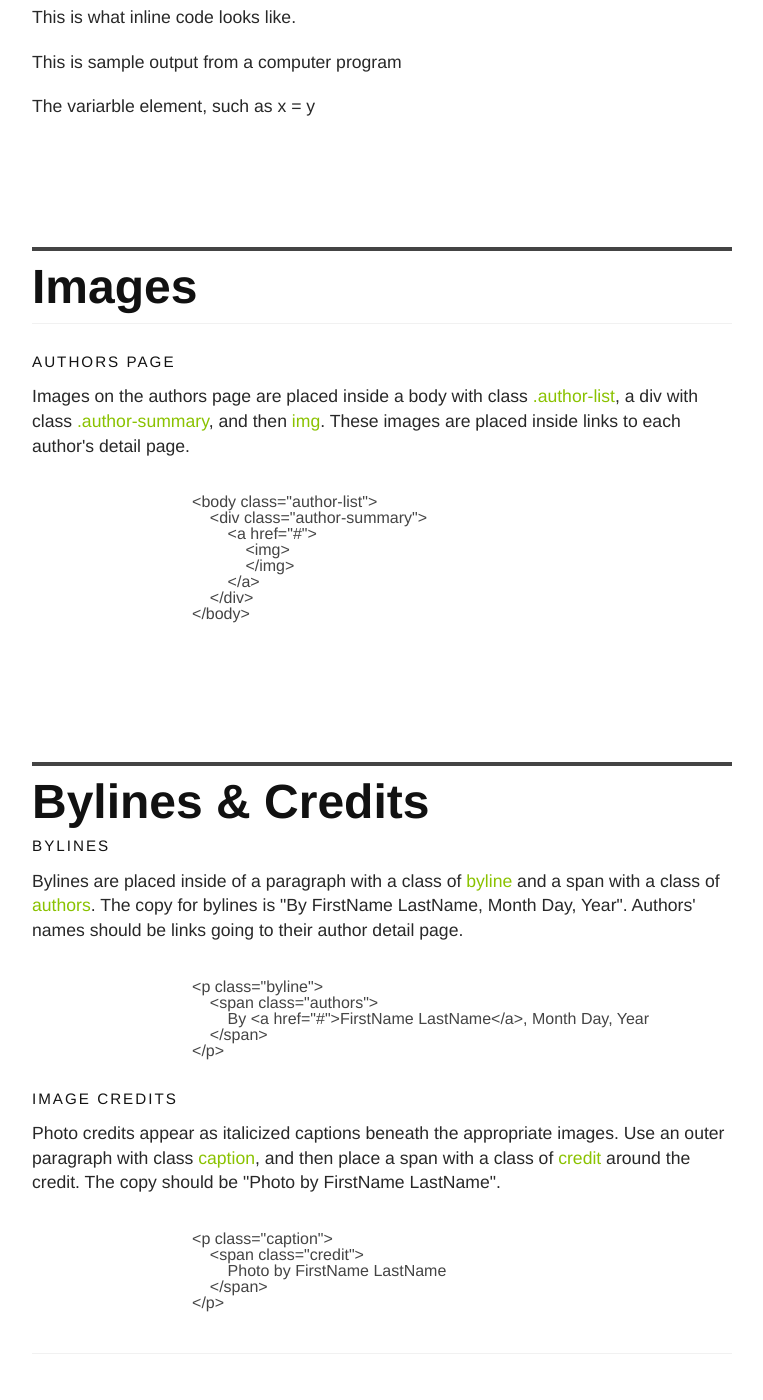
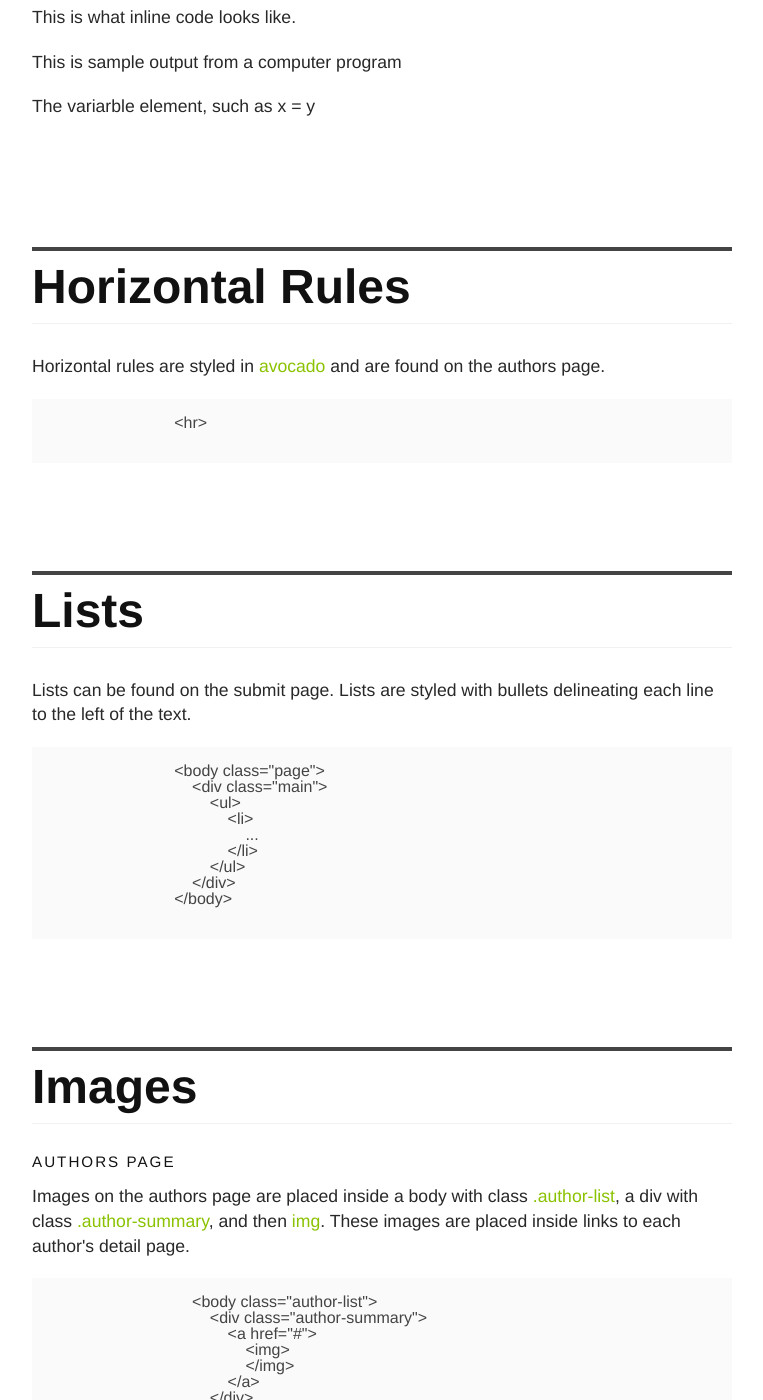
Before and after one commit to texastribune/styleguides, a Jekyll site: the page built from tribtalkstyle.html, in a window 1280 px wide and 1400 px high, scrolled down 7650 px. Shown: the whole window, without its empty margins (378-1141 px from the left). Built offline with Jekyll 4.4.1, drawn with Linux system fonts in a browser that asks for light colours; some of the changed text lies outside the part shown.

Commit message:
Add lists and HR sections with info and code examples for each

```diff
--- a/css/base.css
+++ b/css/base.css
@@ -821,13 +821,13 @@ h1, h2, h3, h4, h5, h6 {
 }
 
 .example-code {
+  margin-bottom: 1em;
   background-color: #fafafa;
-  margin-bottom: 1em;
 }
 
 pre {
   margin-bottom: 0;
-  background-color: transparent;
+  background-color: #fafafa;
   padding: 0;
   white-space: pre-wrap;
 }
--- a/tribtalkstyle.html
+++ b/tribtalkstyle.html
@@ -26,6 +26,8 @@ title: TribTalk Style
                 <li><a href="#color-section">Color</a></li>
                 <li><a href="#grayscale-section">Grayscale</a></li>
                 <li><a href="#inline-elements-section">Inline Elements</a></li>
+                <li><a href="#hr-section">Horizontal Rules</a></li>
+                <li><a href="#lists-section">Lists</a></li>
                 <li><a href="#images-section">Images</a></li>
                 <li><a href="#credits-section">Bylines & Credits</a></li>
                 <li><a href="#icons-section">Icons</a></li>
@@ -346,6 +348,48 @@ title: TribTalk Style
         <div class="row article_detail">
             <div class="main">
                 <article>
+                    <a name="hr-section"></a>
+                    <h2>Horizontal Rules</h2>
+                    <hr/>
+                    <p>Horizontal rules are styled in <span style="color: #8ac200">avocado</span> and are found on the authors page.</p>
+                    <div class="code-example">
+                        <pre>
+                            <code>
+                                &lt;hr&gt;
+                            </code>
+                        </pre>
+                    </div>
+                </article>
+            </div>
+        </div>
+        <div class="row article_detail">
+            <div class="main">
+                <article>
+                    <a name="lists-section"></a>
+                    <h2>Lists</h2>
+                    <hr/>
+                    <p>Lists can be found on the submit page. Lists are styled with bullets delineating each line to the left of the text.</p>
+                    <div class="code-example">
+                        <pre>
+                            <code>
+                                &lt;body class="page"&gt;
+                                    &lt;div class="main"&gt;
+                                        &lt;ul&gt;
+                                            &lt;li&gt;
+                                                ...
+                                            &lt;/li&gt;
+                                        &lt;/ul&gt;
+                                    &lt;/div&gt;
+                                &lt;/body&gt;
+                            </code>
+                        </pre>
+                    </div>
+                </article>
+            </div>
+        </div>
+        <div class="row article_detail">
+            <div class="main">
+                <article>
                     <a name="images-section"></a>
                     <h2>Images</h2>
                     <hr/>
```
